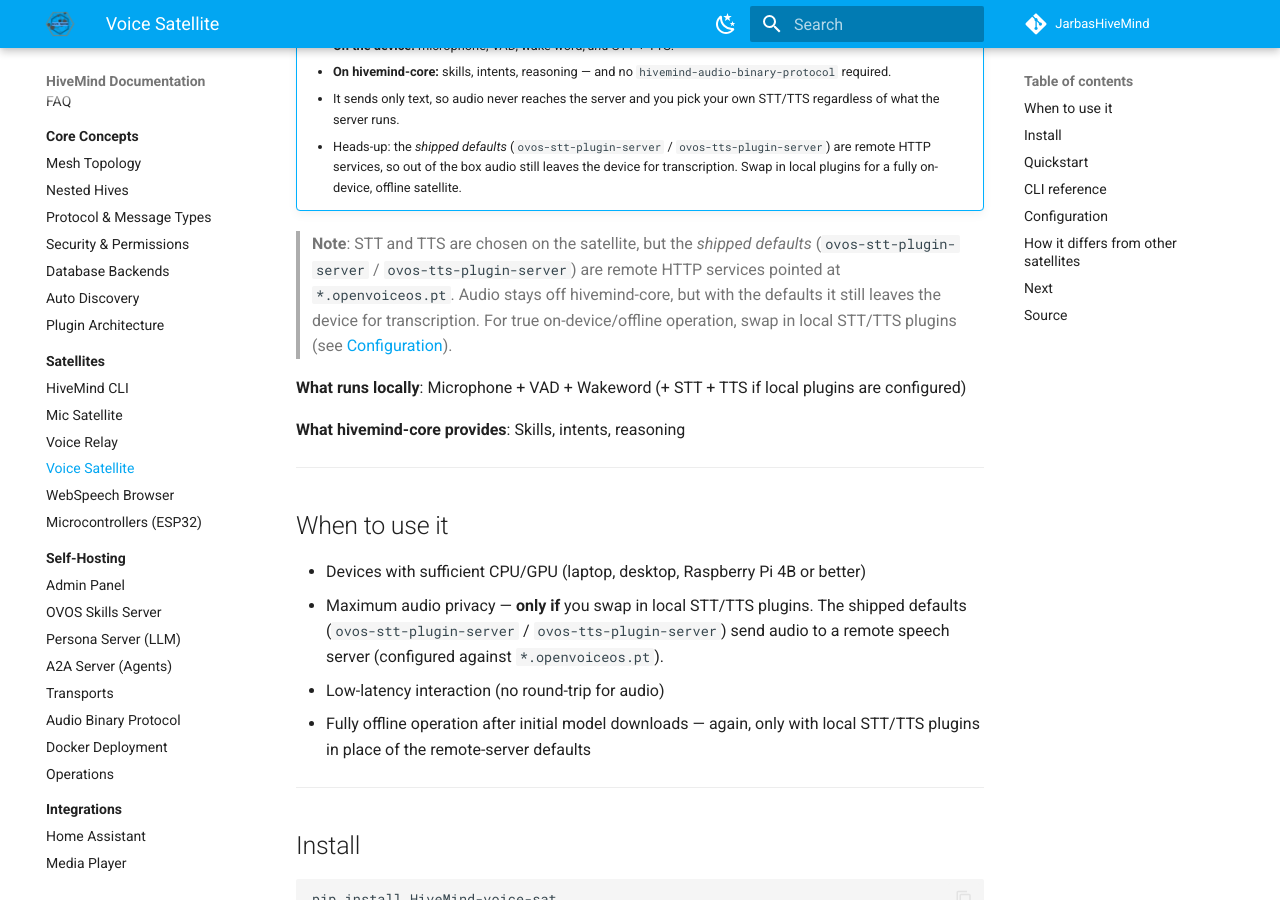
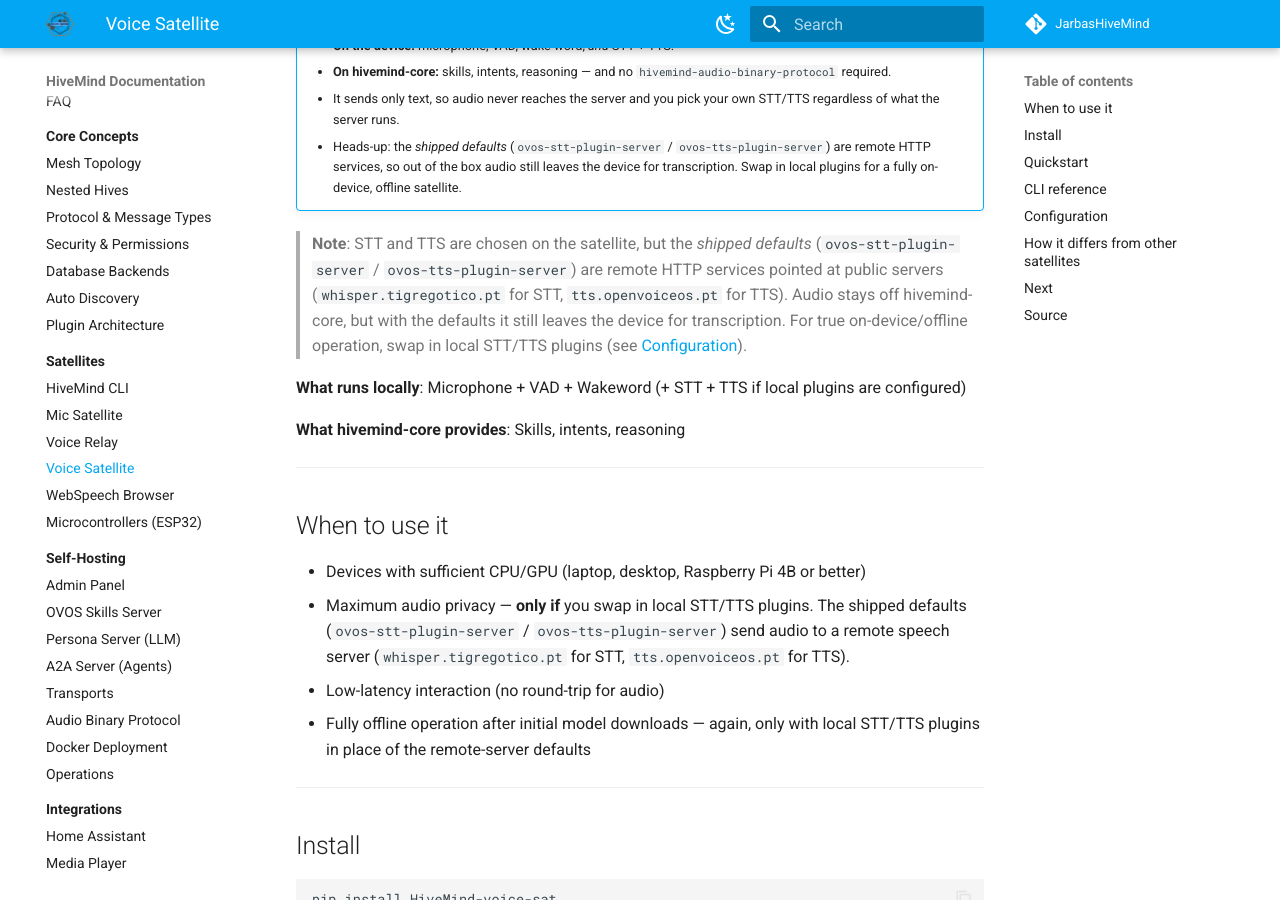
Before and after one commit to JarbasHiveMind/HiveMind-community-docs, an MkDocs documentation site: the page built from docs/satellites/voice-sat.md, in a window 1280 px wide and 900 px high, scrolled down 419 px. Built offline with MkDocs 1.6.1 and Material for MkDocs 9.7.7, drawn with Linux system fonts in a browser that asks for light colours; some of the changed text lies outside the part shown.

Commit message:
docs: fix fabricated version floor on matrix bot mention-mode, wrong STT default host

```diff
--- a/docs/satellites/voice-sat.md
+++ b/docs/satellites/voice-sat.md
@@ -18,7 +18,8 @@ mini PC).
 
 > **Note**: STT and TTS are chosen on the satellite, but the *shipped defaults*
 > (`ovos-stt-plugin-server` / `ovos-tts-plugin-server`) are remote HTTP services
-> pointed at `*.openvoiceos.pt`. Audio stays off hivemind-core, but with the defaults it
+> pointed at public servers (`whisper.tigregotico.pt` for STT, `tts.openvoiceos.pt` for
+> TTS). Audio stays off hivemind-core, but with the defaults it
 > still leaves the device for transcription. For true on-device/offline operation,
 > swap in local STT/TTS plugins (see [Configuration](#configuration)).
 
@@ -33,7 +34,7 @@ mini PC).
 - Devices with sufficient CPU/GPU (laptop, desktop, Raspberry Pi 4B or better)
 - Maximum audio privacy — **only if** you swap in local STT/TTS plugins. The shipped
   defaults (`ovos-stt-plugin-server` / `ovos-tts-plugin-server`) send audio to a
-  remote speech server (configured against `*.openvoiceos.pt`).
+  remote speech server (`whisper.tigregotico.pt` for STT, `tts.openvoiceos.pt` for TTS).
 - Low-latency interaction (no round-trip for audio)
 - Fully offline operation after initial model downloads — again, only with local
   STT/TTS plugins in place of the remote-server defaults
@@ -133,7 +134,7 @@ Example:
   },
   "stt": {
     "module": "ovos-stt-plugin-server",
-    "ovos-stt-plugin-server": { "url": "https://stt.openvoiceos.pt/stt" }
+    "ovos-stt-plugin-server": { "url": "https://whisper.tigregotico.pt/stt" }
   },
   "tts": {
     "module": "ovos-tts-plugin-server",
```
Also changed, not shown: docs/integrations/matrix.md (+1 -2 lines).
